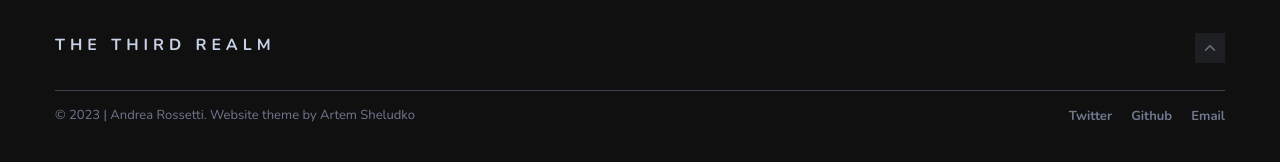
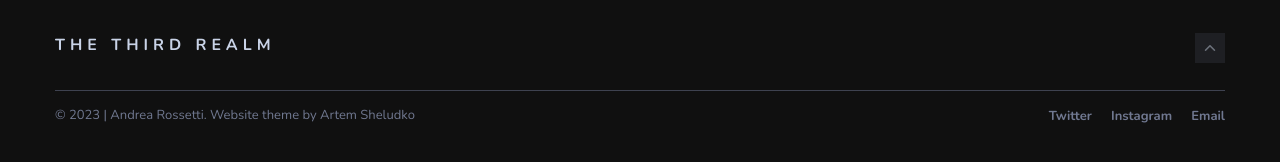
Before and after one commit to a-rossetti/a-rossetti.github.io, a Jekyll site: the page built from index.html, in a window 1280 px wide and 900 px high, scrolled down 1648 px. Shown: the part 720-882 px from the top of the window. Built offline with Jekyll 4.4.1, drawn with Linux system fonts in a browser that asks for light colours; nearby versions of some CDN libraries; the list of posts is cut into pages by our own code.

Commit message:
changed social media links and favicon

```diff
--- a/_config.yml
+++ b/_config.yml
@@ -17,9 +17,9 @@
 
 #-------------------------------
 # Contact links
-twitter:   https://twitter.com/Andrea27172 # Twitter
-github:    https://github.com/a-rossetti # Github
-email:     rossettiandrea276@gmail.com # Email
+twitter:   https://twitter.com/thethirdrealm_ # Twitter
+instagram: https://www.instagram.com/thethirdrealm_/ # Github
+email:     thethirdrealm1@gmail.com # Email
 
 
 #-------------------------------
--- a/_includes/footer.html
+++ b/_includes/footer.html
@@ -18,8 +18,8 @@
               <li><a href="{{ site.twitter }}">Twitter</a></li>
               {% else %} {% endif %}
 
-              {% if site.github %}
-              <li><a href="{{ site.github}}">Github</a></li>
+              {% if site.instagram %}
+              <li><a href="{{ site.instagram}}">Instagram</a></li>
               {% else %} {% endif %}
 
               {% if site.email %}
--- a/_includes/head.html
+++ b/_includes/head.html
@@ -17,9 +17,9 @@
   <link rel="apple-touch-icon" sizes="180x180" href="/favicons/apple-touch-icon.png">
   <link rel="icon" type="image/png" sizes="32x32" href="/favicons/favicon-32x32.png">
   <link rel="icon" type="image/png" sizes="16x16" href="/favicons/favicon-16x16.png">
-  <link rel="manifest" href="/favicons/site.webmanifest">
   <link rel="icon" type="image/png" sizes="192x192" href="/favicons/android-chrome-192x192.png">
   <link rel="icon" type="image/png" sizes="512x512" href="/favicons/android-chrome-512x512.png">
+  <link rel="manifest" href="/favicons/site.webmanifest">
   <meta name="msapplication-TileColor" content="#da532c">
   <meta name="theme-color" content="#ffffff">
 
--- a/_includes/sidebar.html
+++ b/_includes/sidebar.html
@@ -32,9 +32,9 @@
       </li>
       {% else %} {% endif %}
 
-      {% if site.github %}
+      {% if site.instagram %}
       <li class="social-profiles-item">
-        <a href="{{ site.github }}" class="social-profiles-link"><i class="ion ion-logo-github"></i></a>
+        <a href="{{ site.instagram }}" class="social-profiles-link"><i class="ion ion-logo-instagram"></i></a>
       </li>
       {% else %} {% endif %}
 
```
Also changed, not shown: favicon.ico, favicons/android-chrome-192x192.png, favicons/android-chrome-512x512.png, favicons/apple-touch-icon.png, favicons/favicon-16x16.png, favicons/favicon-32x32.png, favicons/site.webmanifest, 1 other file.
